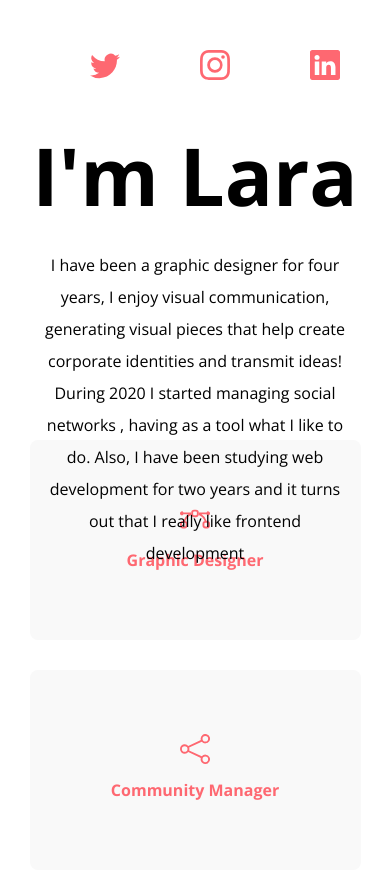
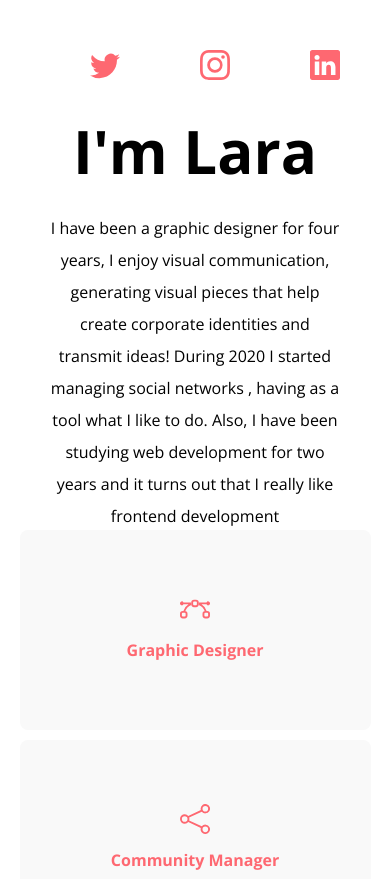
Before and after one commit to laragalazdg/portfolio, a plain HTML site: page index.html in a window 390 px wide. Shown: the top 879 px of the page. Drawn offline with nearby package versions, Linux system fonts and the light colour scheme.

Commit message:
css mobile modificado[C

```diff
--- a/css/styles.css
+++ b/css/styles.css
@@ -133,7 +133,7 @@
 
 }
 /*RESPONSIVE*/
-@media screen and (max-width: 768px){
+@media screen and (min-width: 768px){
     .wrapper {
 
         display: grid;
@@ -228,3 +228,96 @@
     }
 
 }
+
+@media screen and (max-width: 600px){
+    .wrapper {
+
+        display: grid;
+        grid-template-columns: repeat(3, 1fr);
+        grid-template-rows: 80px, 400px, repeat(3, 1fr),50px;
+        grid-template-areas:"navbar   navbar   navbar"
+                             "contenido  contenido  contenido"
+                             "card1    card1    card1"
+                             "card2    card2    card2"
+                             "card3    card3    card3"
+                             "footer   footer   footer";
+        width: 90%;
+
+    }
+
+    .wrapper .navbar {
+        /* background-color: #fe6871;  */
+        grid-area: navbar;
+        height: 80px;
+        width: 100%;
+    }
+
+    .sidenav {
+        position: relative;
+        display: flex;
+        justify-content: center;
+
+    }
+    .sidenav a {
+        padding: 40px;
+        text-decoration: none;
+        color: var(--main-color);
+        width: 30px;
+        height: 30px;
+     }
+
+     .sidenav a:hover {
+        color: var(--hover-main-color);
+        transform: scale(1.5);
+     }
+
+    .wrapper .contenido{
+        grid-area: contenido;
+        height: 400px;
+        display: inline-block;
+        align-items: center;
+        justify-content: center;
+        margin: 10px;
+
+    }
+
+
+    .contenido .present h1 {
+        font-size: 60px;
+    }
+
+    .contenido .text{
+     /* font-weight: 300; */
+     line-height: 2;
+     /* margin: 10px; */
+    }
+
+    .wrapper .card1{
+        grid-area: card1;
+
+    }
+
+    .wrapper .card2{
+        grid-area: card2;
+
+    }
+
+    .wrapper .card3{
+        grid-area: card3;
+
+    }
+
+
+    .wrapper .card1:hover,
+    .wrapper .card2:hover,
+    .wrapper .card3:hover{
+        transform: translateY(-10px);
+        background-color: var(--hover-main-color);
+    }
+
+    .wrapper .footer{
+        grid-area: footer;
+        height: 50px;
+    }
+
+}
```
